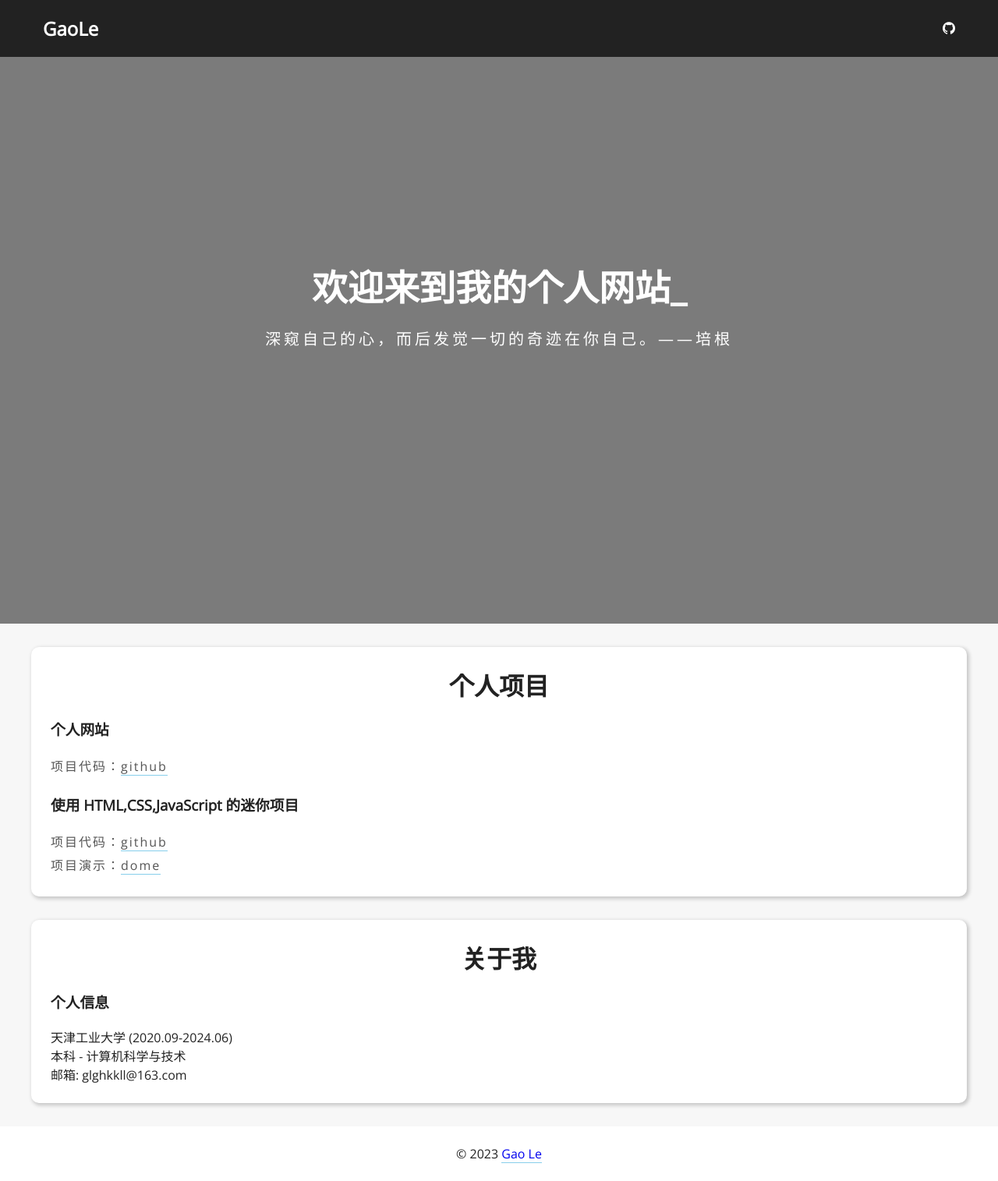
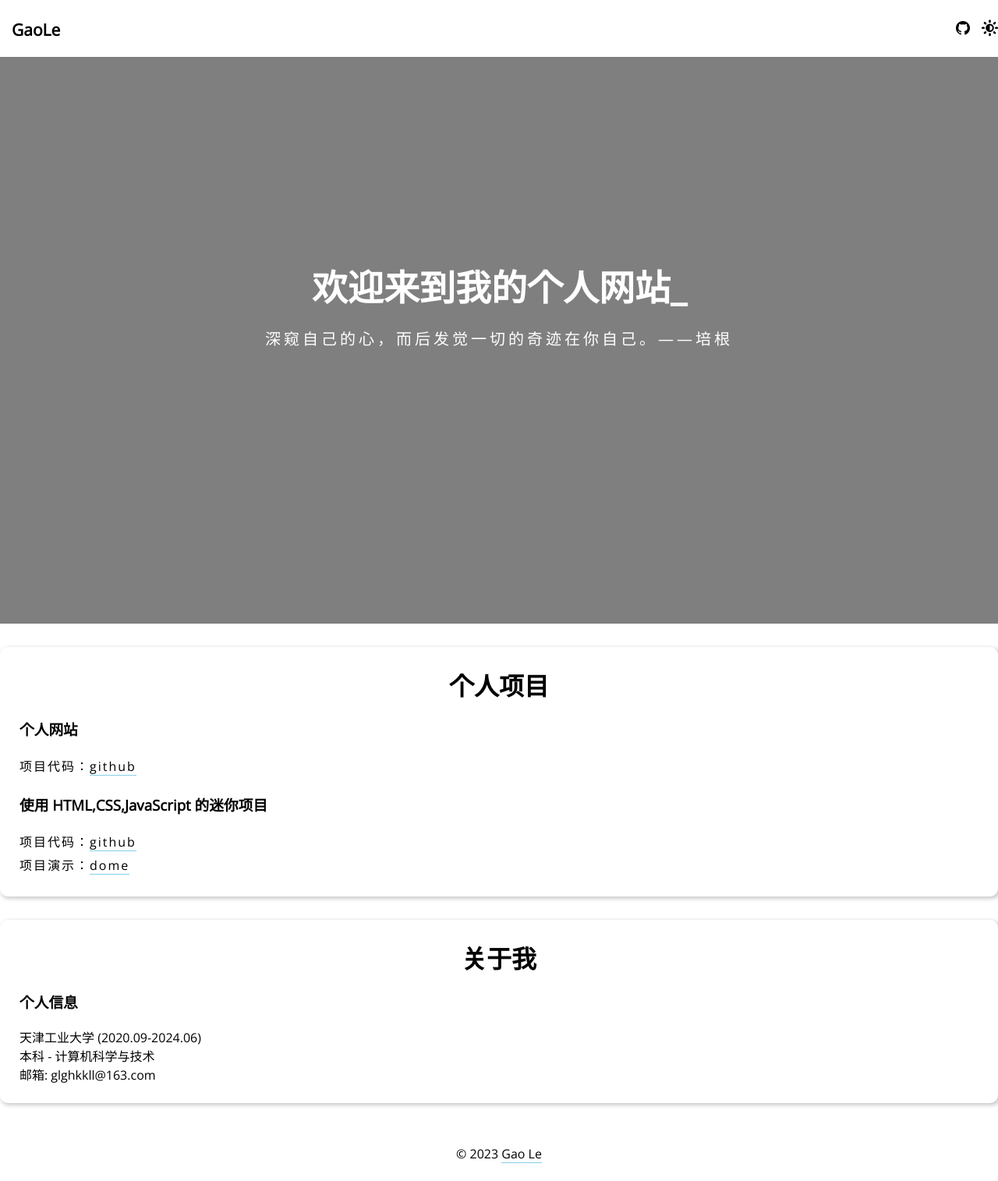
Before and after one commit to glghkkll/glghkkll.github.io, a plain HTML site: page index.html in a window 1280 px wide. Shown: the whole page at 78% size. Drawn offline with nearby package versions, Linux system fonts and the light colour scheme.

Commit message:
初步实现敏感主题切换

```diff
--- a/index.html
+++ b/index.html
@@ -14,7 +14,8 @@
         <div class="container">
             <h1 class="logo"><a href="#">GaoLe</a></h1>
             <ul>
-                <li><a href="https://github.com/glghkkll"></a></li>
+                <li><a href="https://github.com/glghkkll"></a></li>
+                <li><span class="mode"></span></li>
             </ul>
         </div>
     </nav>
--- a/script.js
+++ b/script.js
@@ -26,3 +26,16 @@ function writeText() {
     }, 300);
 
 }
+
+// 改变明暗显示模式
+const mode = document.querySelector('.mode')
+
+mode.addEventListener('click', () => {
+    const html = document.querySelector('html')
+
+    if (html.classList.contains('dark')) {
+        html.classList.remove('dark')
+    } else {
+        html.classList.add('dark')
+    }
+})
--- a/style.css
+++ b/style.css
@@ -1,8 +1,9 @@
 @import url('https://fonts.googleapis.com/css?family=Open+Sans');
+
 @font-face {
     font-family: 'icomoon';
-    src:  url('fonts/icomoon.eot?cz5r5k');
-    src:  url('fonts/icomoon.eot?cz5r5k#iefix') format('embedded-opentype'),
+    src: url('fonts/icomoon.eot?cz5r5k');
+    src: url('fonts/icomoon.eot?cz5r5k#iefix') format('embedded-opentype'),
         url('fonts/icomoon.ttf?cz5r5k') format('truetype'),
         url('fonts/icomoon.woff?cz5r5k') format('woff'),
         url('fonts/icomoon.svg?cz5r5k#icomoon') format('svg');
@@ -17,20 +18,39 @@
     padding: 0;
 }
 
+:root {
+    --primary-color: #fff;
+    --secondary-color: #000;
+}
+
+html {
+    transition: all 0.6s ease-in;
+}
+
+html.dark {
+    --primary-color: #1a1a1a;
+    --secondary-color: #e3e3e3;
+}
+html.dark {
+    /* background-color: var(--primary-color); */
+    background-color: #242424;
+    color: var(--secondary-color);
+}
+
 a {
     text-decoration: underline;
     border-bottom: 1px solid skyblue;
 }
 
 body {
-    font-family: 'Open Sans','icomoon', sans-serif;
-    color: #222;
+    font-family: 'Open Sans', 'icomoon', sans-serif;
+    /* color: #222; */
     scroll-behavior: smooth;
-    background-color: #f7f7f7;
+    /* background-color: #f7f7f7; */
 }
 
 .container {
-    max-width: 1200px;
+    max-width: 1350px;
     margin: 0 auto;
 }
 
@@ -39,9 +59,11 @@ body {
     top: 0;
     right: 0;
     left: 0;
-    background-color: #222;
+    /* background-color: #222; */
+    background-color: var(--primary-color);
     transition: all 0.4s ease-in-out;
 }
+
 .nav .container {
     display: flex;
     justify-content: space-between;
@@ -49,9 +71,11 @@ body {
     padding: 20px 0;
     transition: all 0.4s ease-in-out;
 }
+
 .nav .container h1 {
     flex: 1;
 }
+
 .nav ul {
     display: flex;
     list-style-type: none;
@@ -60,21 +84,33 @@ body {
 }
 
 .nav a {
+    font-size: 21px;
     border: 0;
     text-decoration: none;
-    color: #fff;
+    /* color: #fff; */
+    color: var(--secondary-color);
     padding: 7px 15px;
     transition: all 0.4s ease-in-out;
 }
 
+.mode {
+    font-size: 21px;
+    cursor: pointer;
+    color: var(--secondary-color);
+}
+
+/* .mode.dark {
+    color: #fff;
+} */
+
 .nav.active {
-    background-color: #fff;
+    /* background-color: #fff; */
     box-shadow: 0 2px 10px rgba(0, 0, 0, 0.3);
 }
 
-.nav.active a {
+/* .nav.active a {
     color: #000;
-}
+} */
 
 .nav.active .container {
     padding: 10px 0;
@@ -91,7 +127,8 @@ body {
     background-position: center bottom;
     background-size: cover;
     height: 100vh;
-    color: #fff;
+    /* color: #fff; */
+    color: var(--primary-color);
     display: flex;
     justify-content: center;
     align-items: center;
@@ -115,27 +152,33 @@ body {
     font-size: 46px;
     margin: -20px 0 20px;
 }
+
 .autotext h1::after {
     content: '_';
     animation: blink 1s infinite;
 }
-@keyframes blink{
-    from{
+
+@keyframes blink {
+    from {
         opacity: 0;
     }
-    to{
+
+    to {
         opacity: 1;
     }
 }
+
 .autotext p {
     font-size: 20px;
     letter-spacing: 4px;
 }
+
 .content,
 .about {
     margin-top: 30px;
     padding: 25px;
-    background-color: #fff;
+    /* background-color: #fff; */
+    background-color: var(--primary-color);
     border-radius: 10px;
     box-shadow: 2px 2px 5px 1px rgba(0, 0, 0, 0.2)
 }
@@ -146,20 +189,23 @@ body {
     font-size: 200%;
     margin-bottom: 20px;
 }
+
 .content h3,
 .about h3 {
     margin: 20px 0;
 }
 
 .content p {
-  color: #555;
+    /* color: #555; */
+    color: var(--secondary-color);
     line-height: 30px;
     letter-spacing: 2px;
 }
 
 .content a {
     text-decoration: none;
-    color: #555;
+    /* color: #555; */
+    color: var(--secondary-color);
 }
 
 .content a:hover {
@@ -173,13 +219,16 @@ body {
 
 .footer {
     margin-top: 30px;
-    background-color: #fff;
+    /* background-color: #fff; */
+    background-color: var(--primary-color);
     height: 70px;
     display: flex;
     justify-content: center;
     align-items: center;
     text-align: center;
 }
-.footer .container p a{
+
+.footer .container p a {
     text-decoration: none;
+    color: var(--secondary-color);
 }
```
Also changed, not shown: fonts/icomoon.ttf, fonts/icomoon.woff, 3 other files. Lines whose indentation alone changed are shown as unchanged.
